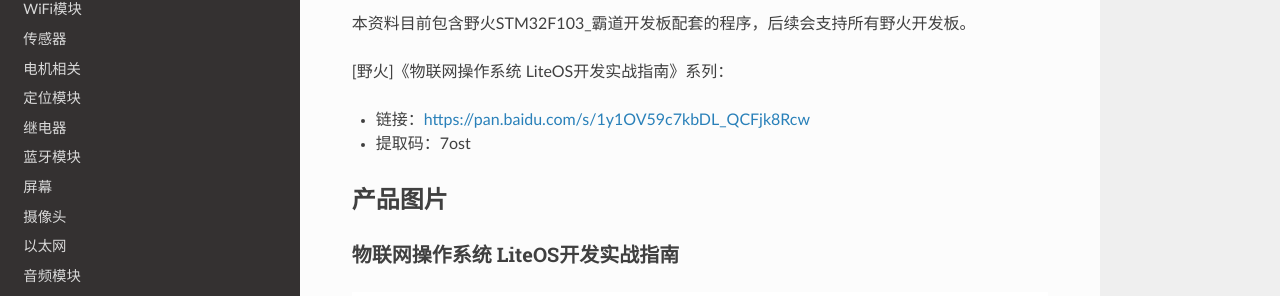
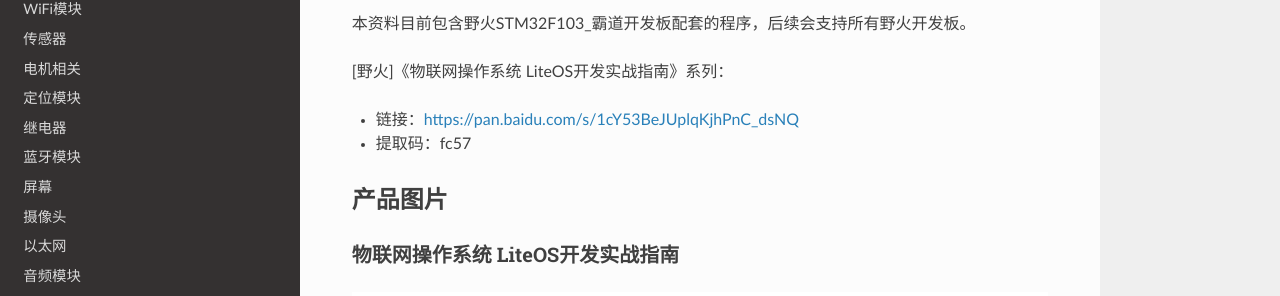
Before and after one commit to Embedfire/ebf_products, a Sphinx documentation site: the page built from documentation/tutorial/ebf_liteos_tutorial.rst, in a window 1280 px wide and 900 px high. Shown: the part 215-511 px from the top of the window. Built offline with Sphinx 7.4.7 and the Read the Docs theme 2.0.0, drawn with Linux system fonts in a browser that asks for light colours; pages that are not in the unit, such as notebooks, are missing from menus.

Commit message:
Update ebf_liteos_tutorial.rst

```diff
--- a/documentation/tutorial/ebf_liteos_tutorial.rst
+++ b/documentation/tutorial/ebf_liteos_tutorial.rst
@@ -9,8 +9,8 @@
 
 [野火]《物联网操作系统 LiteOS开发实战指南》系列：
 
-- 链接：https://pan.baidu.com/s/1y1OV59c7kbDL_QCFjk8Rcw
-- 提取码：7ost
+- 链接：https://pan.baidu.com/s/1cY53BeJUplqKjhPnC_dsNQ
+- 提取码：fc57
 
 产品图片
 --------
```
